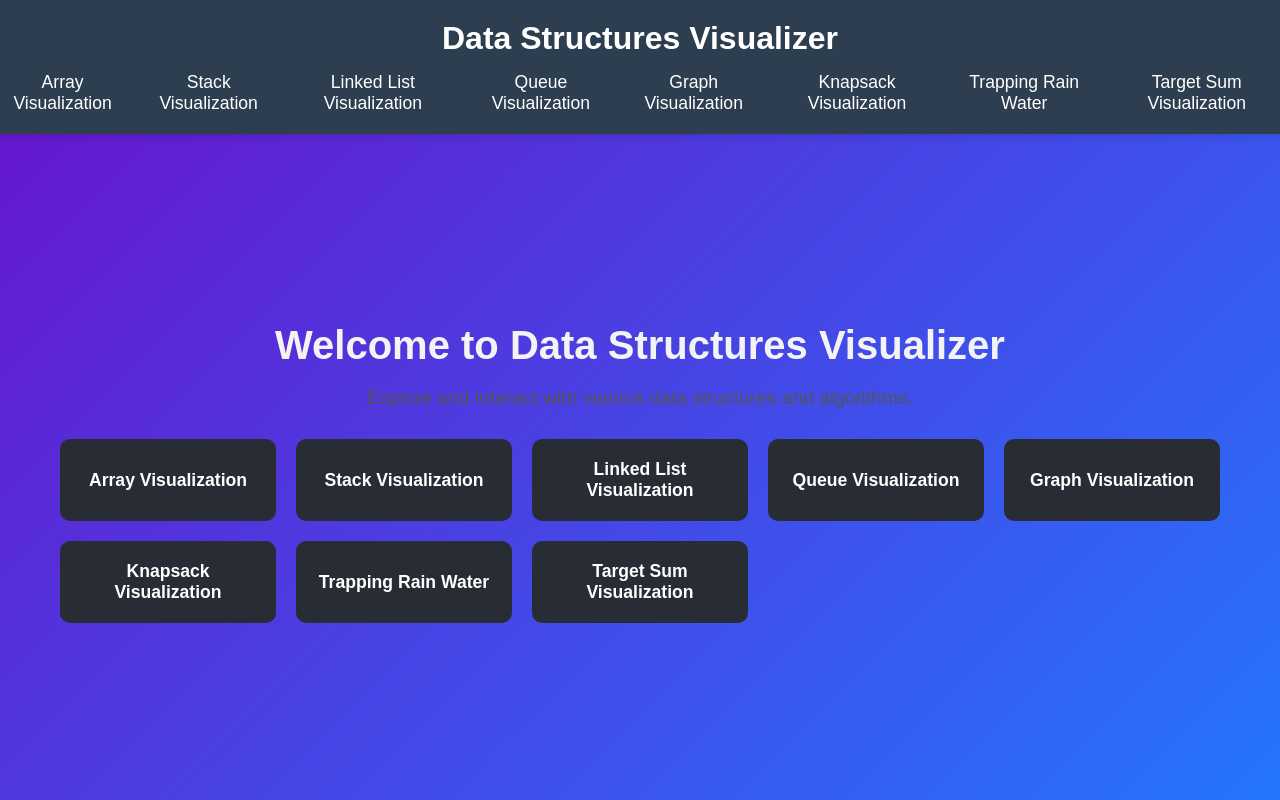
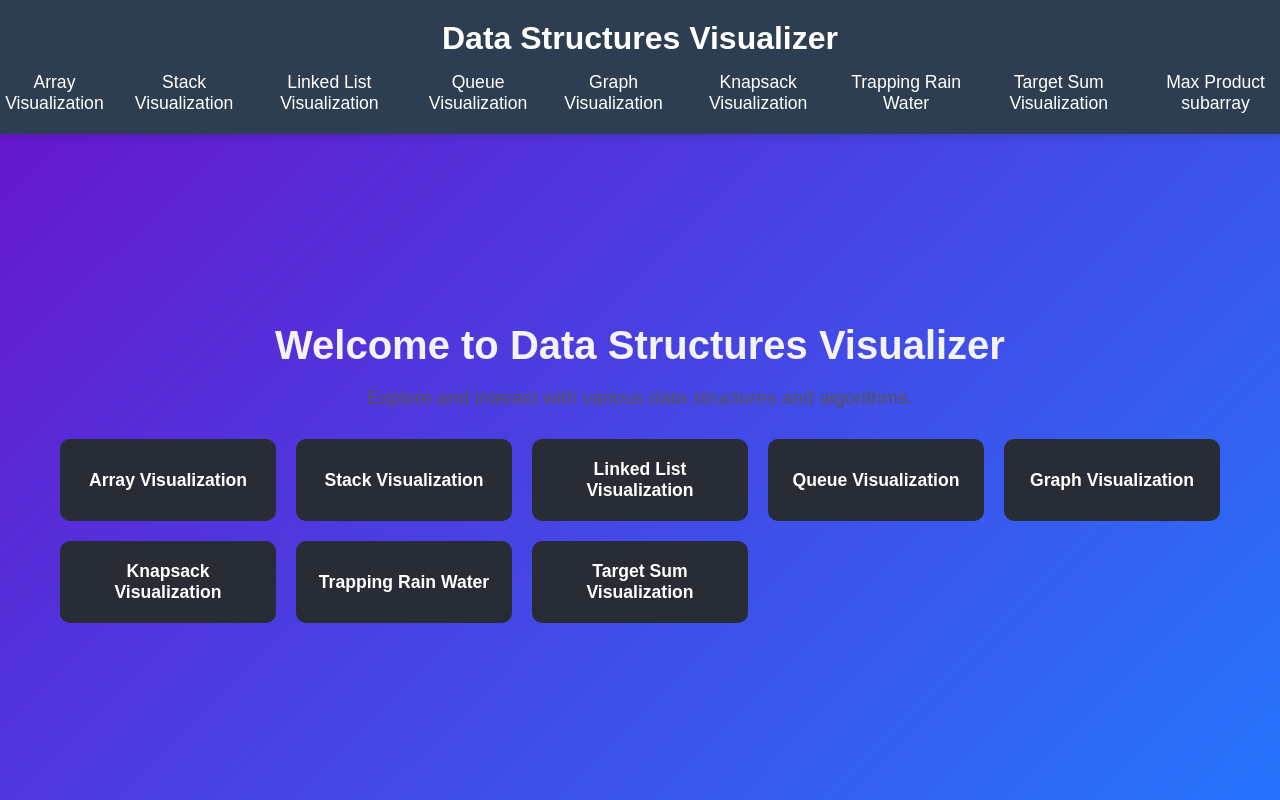
Before and after one commit to harikuchipudi/Data-Structure-Visualization, a React (Create React App) app in the folder frontend/: page / in a window 1280 px wide. Built offline with nearby package versions, Linux system fonts and the light colour scheme.

Commit message:
max product of subarray

```diff
--- a/frontend/src/App.js
+++ b/frontend/src/App.js
@@ -9,6 +9,7 @@ import GraphVisualization from './pages/graph';
 import KnapSack01 from './problems/knapsack01';
 import TrappingWaterVisualization from './problems/rainWater';
 import TargetSumVisualization from './problems/targetSumWays';
+import MaxProductSubarray from './problems/maximumProductSubArray';
 import { BrowserRouter as Router, Routes, Route } from 'react-router-dom';
 import { Link } from 'react-router-dom';
 
@@ -28,6 +29,7 @@ function App() {
             <Route path="/knapsack" element={<KnapSack01/>}/>
             <Route path="/Rain-water" element={<TrappingWaterVisualization/>}/>
             <Route path="/Target-sum" element={<TargetSumVisualization/>}/>
+            <Route path="max-product" element={<MaxProductSubarray/>}/>
             <Route path="/" element={<LandingPage/>} />
           </Routes>
         </div>
--- a/frontend/src/components/header.js
+++ b/frontend/src/components/header.js
@@ -16,6 +16,7 @@ function Header() {
           <li><Link to="/knapsack" className="nav-link">Knapsack Visualization</Link></li>
           <li><Link to="/Rain-water" className="nav-link">Trapping Rain Water</Link></li>
           <li><Link to="/Target-sum" className="nav-link">Target Sum Visualization</Link></li>
+          <li><Link to="/max-product" className='nav-link'>Max Product subarray</Link></li>
         </ul>
       </nav>
     </header>
```
